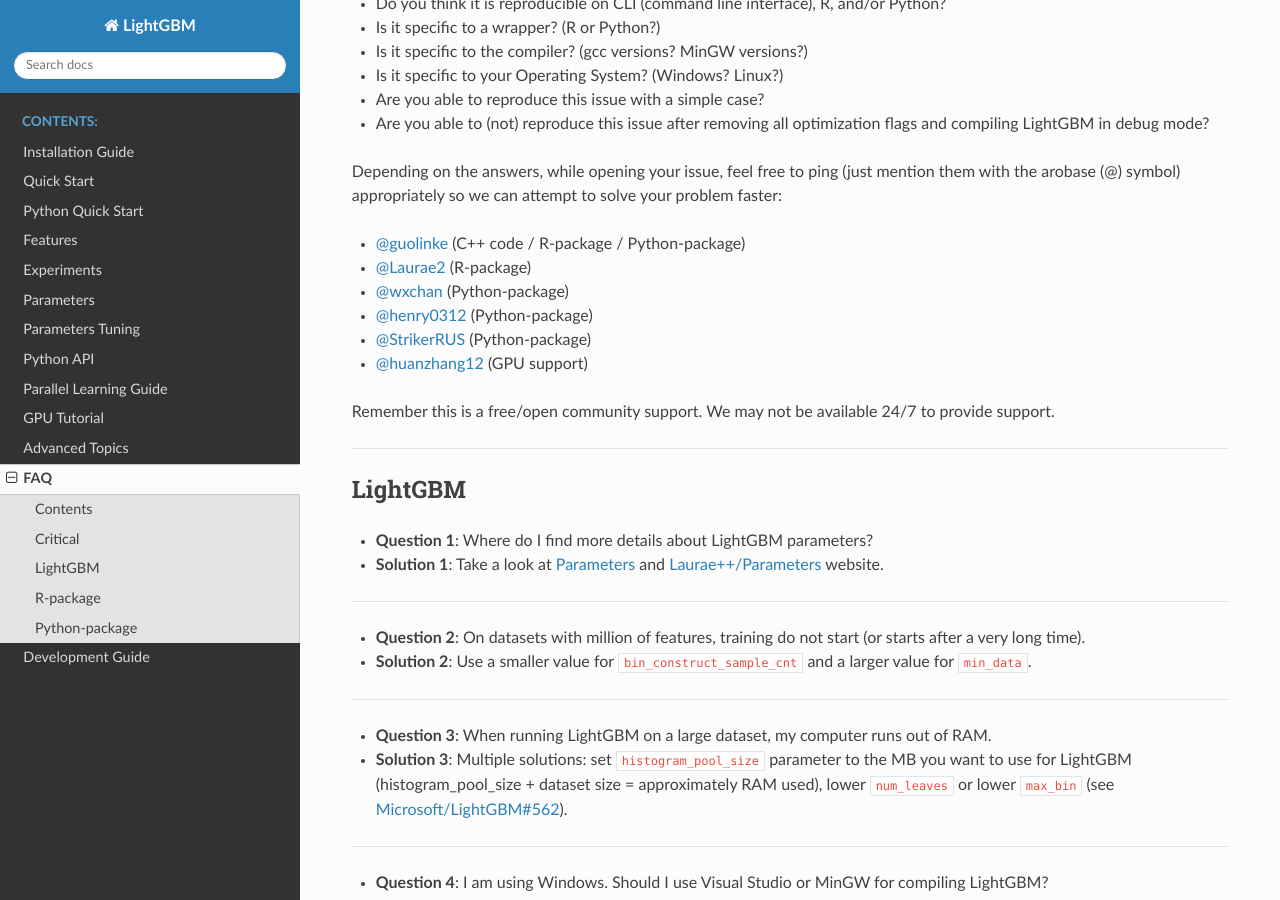
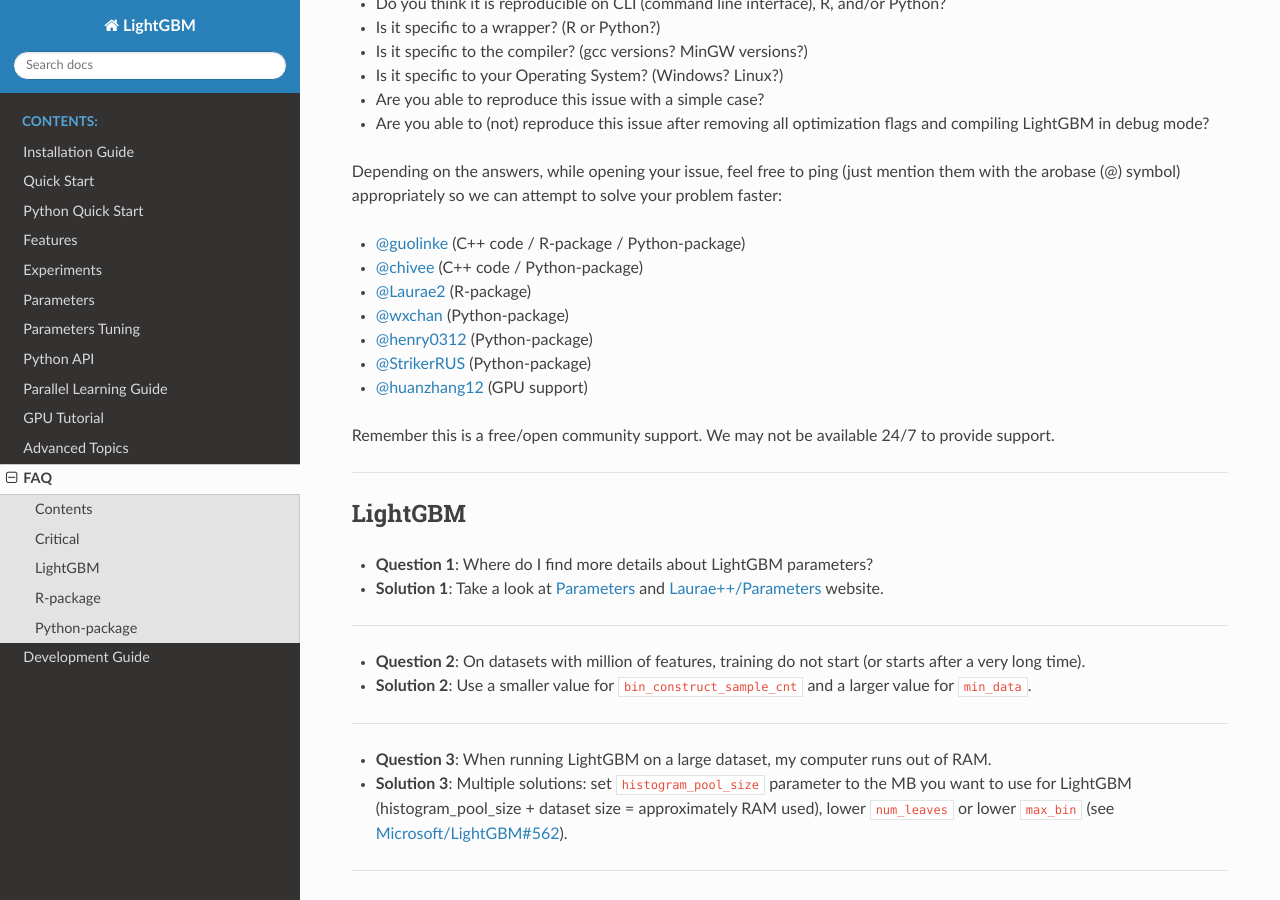
Before and after one commit to microsoft/LightGBM, a Sphinx documentation site: the page built from docs/FAQ.rst, in a window 1280 px wide and 900 px high, scrolled down 593 px. Built offline with Sphinx 7.4.7 and the Read the Docs theme 2.0.0, drawn with Linux system fonts in a browser that asks for light colours.

Commit message:
added chivee to maintainers' list

```diff
--- a/docs/FAQ.rst
+++ b/docs/FAQ.rst
@@ -38,6 +38,7 @@
 Depending on the answers, while opening your issue, feel free to ping (just mention them with the arobase (@) symbol) appropriately so we can attempt to solve your problem faster:
 
 -  `@guolinke <https://github.com/guolinke>`__ (C++ code / R-package / Python-package)
+-  `@chivee <https://github.com/chivee>`__ (C++ code / Python-package)
 -  `@Laurae2 <https://github.com/Laurae2>`__ (R-package)
 -  `@wxchan <https://github.com/wxchan>`__ (Python-package)
 -  `@henry0312 <https://github.com/henry0312>`__ (Python-package)
```
